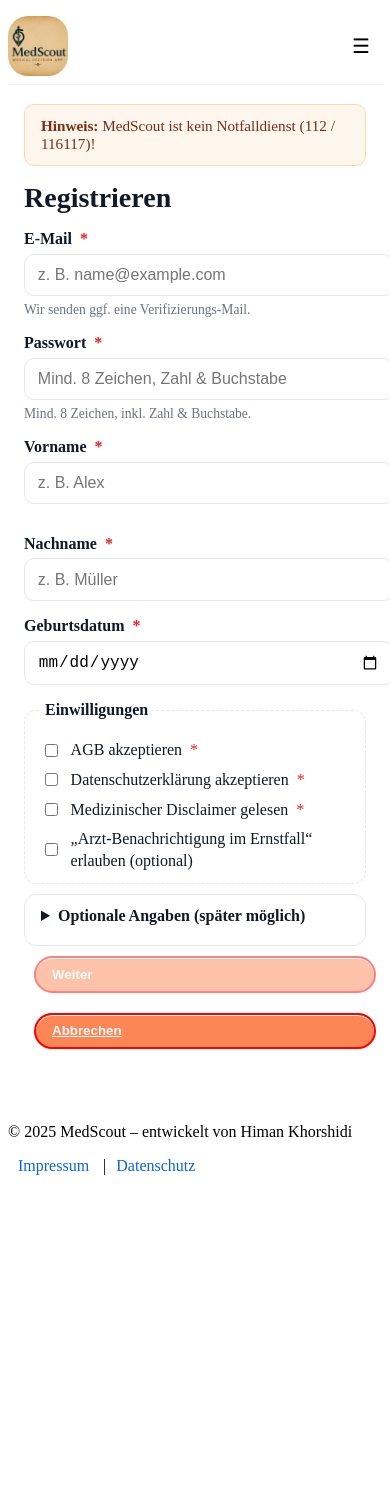
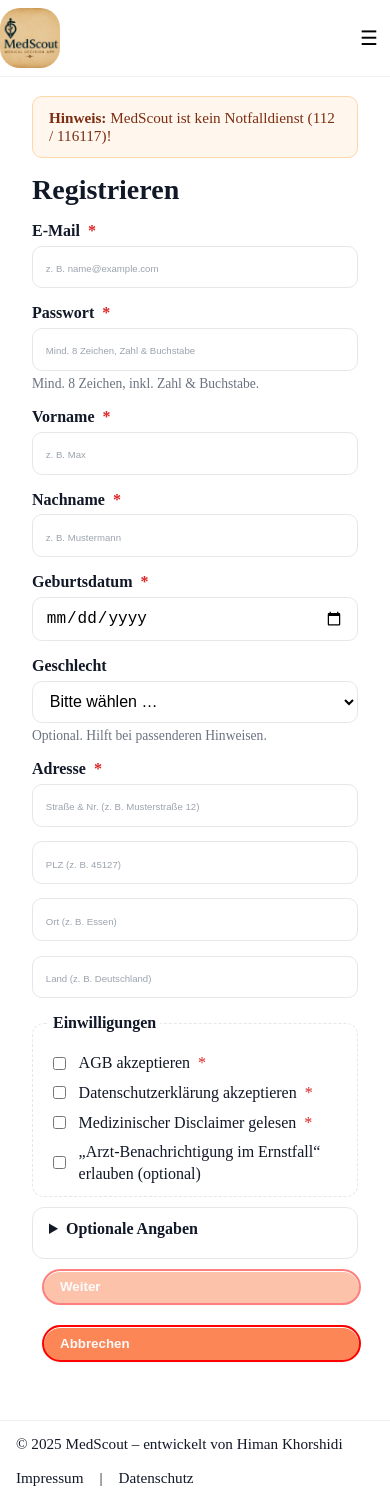
Before and after one commit to Himan-Herman/entscheidungs-app-imac-, a React (Vite) app in the folder client/: page /register in a window 390 px wide. Before the commit the page ends 1191 px from the top, so only its background shows below. Built offline with nearby package versions, Linux system fonts and the light colour scheme.

Commit message:
Regestrierungsseite erweitert

```diff
--- a/client/src/components/Footer.jsx
+++ b/client/src/components/Footer.jsx
@@ -5,12 +5,15 @@
 
 export default function Footer() {
   return (
-    <footer className="ms-footer">
-      <p>© 2025 MedScout – entwickelt von Himan Khorshidi</p>
-      <p>
-        <Link to="/impressum" className="ms-footer-link">Impressum</Link> |
-        <Link to="/datenschutz" className="ms-footer-link">Datenschutz</Link>
-      </p>
+    <footer className="footer">
+      <div className="container inner">
+        <div>© 2025 MedScout – entwickelt von Himan Khorshidi</div>
+        <nav className="links">
+          <a href="/impressum">Impressum</a>
+          <span>|</span>
+          <a href="/datenschutz">Datenschutz</a>
+        </nav>
+      </div>
     </footer>
   );
 }
--- a/client/src/main.jsx
+++ b/client/src/main.jsx
@@ -1,4 +1,5 @@
 import React from "react";
+import "./styles/layout.css";
 import ReactDOM from "react-dom/client";
 import { BrowserRouter as Router, Routes, Route, Navigate } from "react-router-dom";
 import Intro from "./pages/Intro";
--- a/client/src/pages/Register.jsx
+++ b/client/src/pages/Register.jsx
@@ -3,10 +3,10 @@
 import "../styles/Register.css";
 
 const pwdRule =
-  /^(?=.*[A-Za-z])(?=.*\d)[A-Za-z\d!@#$%^&*()_\-+=\[{\]}:;,.?~]{8,}$/; // ≥8, 1 Buchstabe, 1 Zahl
+  /^(?=.*[A-Za-z])(?=.*\d)[A-Za-z\d!@#$%^&*()_\-+=[{\]}:;,.?~]{8,}$/;
 
 export default function Register() {
-  const navigate = useNavigate(); // <— BUGFIX: konsistente Benennung
+  const navigate = useNavigate(); //
   const [form, setForm] = useState({
     email: "", password: "",
     first_name: "", last_name: "", date_of_birth: "",
@@ -14,10 +14,45 @@
     accept_privacy: false,
     accept_med_disclaimer: false,
     doctor_alert_consent: false,
-    phone: "", postal_code: "", country: ""
+    phone: "", postal_code: "", country: "",
+    address_line: "", city: "",
+    gender: "", // "weiblich" | "männlich" | "divers" | "keine_angabe"
+
+    insurance_type: ""
   });
+
   const [busy, setBusy] = useState(false);
   const [err, setErr] = useState("");
+  const MAX_DOCTORS = 5;
+
+
+  const [doctors, setDoctors] = useState([
+    { name: "", specialty: "", clinic_name: "", email_secure: "", phone: "", address: "", allow_alerts: false }
+  ]);
+  const [doctorMsg, setDoctorMsg] = useState("");
+
+  function addDoctor() {
+    if (doctors.length >= MAX_DOCTORS) {
+      setDoctorMsg(`Maximal ${MAX_DOCTORS} Ärzte möglich.`);
+      return;
+    }
+    setDoctorMsg("");
+    setDoctors(d => [...d, { name: "", specialty: "", clinic_name: "", email_secure: "", phone: "", address: "", allow_alerts: false }]);
+    // optional: Fokus auf neues Feld
+    setTimeout(() => {
+      const el = document.getElementById(`doc-name-${doctors.length}`);
+      el?.focus();
+    }, 0);
+  }
+  function removeDoctor(idx) {
+    setDoctors(d => d.filter((_, i) => i !== idx));
+    setDoctorMsg("");
+  }
+  function setDoctor(idx, key, value) {
+    setDoctors(d => d.map((doc, i) => (i === idx ? { ...doc, [key]: value } : doc)));
+  }
+
+
 
   const isMinor = useMemo(() => {
     if (!form.date_of_birth) return false;
@@ -44,13 +79,16 @@
     if (!valid) { setErr("Bitte Pflichtfelder prüfen und Richtlinien akzeptieren."); return; }
     setBusy(true);
     try {
+      const doctorsClean = doctors
+      .filter(d => d.name || d.specialty || d.clinic_name || d.email_secure || d.phone || d.address)
+      .slice(0, MAX_DOCTORS);
       const res = await fetch("/api/auth/register", {
         method: "POST",
         headers: { "Content-Type": "application/json" },
         body: JSON.stringify({
           user: {
             email: form.email,
-            password: form.password, // Backend hasht
+            password: form.password,
             first_name: form.first_name,
             last_name: form.last_name,
             date_of_birth: form.date_of_birth,
@@ -59,13 +97,18 @@
             phone: form.phone || null,
             postal_code: form.postal_code || null,
             country: form.country || null,
+            insurance_type: form.insurance_type || null,
+            address_line: form.address_line || null,
+            city: form.city || null,
+            gender: form.gender || null,
           },
           consent: {
             terms_accepted: form.accept_terms,
             privacy_accepted: form.accept_privacy,
             medical_disclaimer_accepted: form.accept_med_disclaimer,
             doctor_alert_consent: form.doctor_alert_consent
-          }
+          },
+          doctors: doctorsClean
         })
       });
       if (!res.ok) throw new Error("Registrierung fehlgeschlagen.");
@@ -81,7 +124,8 @@
   function setField(k, v) { setForm(prev => ({ ...prev, [k]: v })); }
 
   return (
-    <main className="register-container">
+    <main className="container">
+      <section className="register-container">
       <div className="alert-bar" role="note">
         <strong>Hinweis:</strong> MedScout ist kein Notfalldienst (112 / 116117)!
       </div>
@@ -89,7 +133,7 @@
       <h1 className="h1">Registrieren</h1>
 
       <form className="form" onSubmit={submit} noValidate>
-        {/* Pflichtfelder */}
+
         <div className="field">
           <label htmlFor="email" className="label">
             E-Mail <span className="req" aria-hidden="true">*</span>
@@ -106,7 +150,7 @@
             onChange={e => setField("email", e.target.value)}
             aria-describedby="email-hint"
           />
-          <small id="email-hint" className="hint">Wir senden ggf. eine Verifizierungs-Mail.</small>
+
         </div>
 
         <div className="field">
@@ -138,7 +182,7 @@
             <input
               id="first_name"
               className="input"
-              placeholder="z. B. Alex"
+              placeholder="z. B. Max"
               autoComplete="given-name"
               required
               value={form.first_name}
@@ -152,7 +196,7 @@
             <input
               id="last_name"
               className="input"
-              placeholder="z. B. Müller"
+              placeholder="z. B. Mustermann"
               autoComplete="family-name"
               required
               value={form.last_name}
@@ -181,8 +225,64 @@
             </div>
           )}
         </div>
+        <div className="field">
+  <label htmlFor="gender" className="label">Geschlecht</label>
+  <select
+    id="gender"
+    className="input"
+    value={form.gender}
+    onChange={e => setField("gender", e.target.value)}
+  >
+    <option value="">Bitte wählen …</option>
+    <option value="weiblich">Weiblich</option>
+    <option value="männlich">Männlich</option>
+    <option value="divers">Divers</option>
+    <option value="keine_angabe">Keine Angabe</option>
+  </select>
+  <small className="hint">Optional. Hilft bei passenderen Hinweisen.</small>
+</div>
 
-        {/* Consents */}
+
+<div className="field">
+<label className="label">Adresse <span className="req" aria-hidden="true">*</span><span className="sr-only"> (Pflichtfeld)</span></label>
+  <div className="grid-4">
+    <input
+      className="input"
+      id="address_line"
+      placeholder="Straße & Nr. (z. B. Musterstraße 12)"
+      autoComplete="address-line1"
+      value={form.address_line}
+      onChange={e => setField("address_line", e.target.value)}
+      required />
+    <input
+      className="input"
+      id="postal_code2"
+      placeholder="PLZ (z. B. 45127)"
+      autoComplete="postal-code"
+      value={form.postal_code}
+
+      onChange={e => setField("postal_code", e.target.value)}
+      required/>
+    <input
+      className="input"
+      id="city"
+      placeholder="Ort (z. B. Essen)"
+      autoComplete="address-level2"
+      value={form.city}
+      onChange={e => setField("city", e.target.value)}
+      required/>
+    <input
+      className="input"
+      id="country2"
+      placeholder="Land (z. B. Deutschland)"
+      autoComplete="country-name"
+      value={form.country}
+      onChange={e => setField("country", e.target.value)}
+      required/>
+  </div>
+</div>
+
+
         <fieldset className="consents">
           <legend className="legend">Einwilligungen</legend>
 
@@ -226,43 +326,150 @@
           </label>
         </fieldset>
 
-        {/* Optional – „Später hinzufügen“ */}
+
         <details className="opt-details">
-          <summary className="opt-summary">Optionale Angaben (später möglich)</summary>
+          <summary className="opt-summary">Optionale Angaben</summary>
+          <fieldset className="doctors-block">
+  <legend className="legend">Ärzte & Behandler (optional)</legend>
+
+  {doctors.map((doc, i) => (
+    <div key={i} className="doctor-card">
+      <div className="doctor-title">Arzt {i + 1}</div>
       <div className="grid-2">
         <div className="field">
-              <label htmlFor="phone" className="label">Telefon</label>
+          <label className="label" htmlFor={`doc-name-${i}`}>Name des Arztes/der Ärztin</label>
           <input
-                id="phone"
+            id={`doc-name-${i}`}
             className="input"
-                placeholder="+49 160 1234567"
-                autoComplete="tel"
-                value={form.phone}
-                onChange={e => setField("phone", e.target.value)}
+            placeholder="z. B. Dr. med. Max Mustermann"
+            value={doc.name}
+            onChange={e => setDoctor(i, "name", e.target.value)}
           />
         </div>
         <div className="field">
-              <label htmlFor="postal_code" className="label">PLZ</label>
+          <label className="label" htmlFor={`doc-specialty-${i}`}>Fachrichtung</label>
+          <select
+            id={`doc-specialty-${i}`}
+            className="input"
+            value={doc.specialty}
+            onChange={e => setDoctor(i, "specialty", e.target.value)}
+          >
+            <option value="">Bitte wählen …</option>
+            <option value="Hausarzt">Hausarzt</option>
+            <option value="Internist">Internist</option>
+            <option value="Dermatologie">Dermatologie</option>
+            <option value="Gynäkologie">Gynäkologie</option>
+            <option value="Urologie">Urologie</option>
+            <option value="Orthopädie">Orthopädie</option>
+            <option value="Pädiatrie">Pädiatrie</option>
+            <option value="Kardiologie">Kardiologie</option>
+            <option value="HNO">HNO</option>
+            <option value="Neurologie">Neurologie</option>
+            <option value="Sonstiges">Sonstiges</option>
+          </select>
+        </div>
+      </div>
+
+      <div className="grid-2">
+        <div className="field">
+          <label className="label" htmlFor={`doc-clinic-${i}`}>Praxis / Klinik</label>
           <input
-                id="postal_code"
+            id={`doc-clinic-${i}`}
             className="input"
-                placeholder="z. B. 45127"
-                autoComplete="postal-code"
-                value={form.postal_code}
-                onChange={e => setField("postal_code", e.target.value)}
+            placeholder="z. B. MVZ Stadtmitte"
+            value={doc.clinic_name}
+            onChange={e => setDoctor(i, "clinic_name", e.target.value)}
+          />
+        </div>
+        <div className="field">
+          <label className="label" htmlFor={`doc-email-${i}`}>E-Mail (bevorzugt sicher)</label>
+          <input
+            id={`doc-email-${i}`}
+            type="email"
+            className="input"
+            placeholder="praxis@beispiel.de"
+            value={doc.email_secure}
+            onChange={e => setDoctor(i, "email_secure", e.target.value)}
           />
         </div>
       </div>
+
+      <div className="grid-2">
         <div className="field">
-            <label htmlFor="country" className="label">Land</label>
+          <label className="label" htmlFor={`doc-phone-${i}`}>Telefon</label>
           <input
-              id="country"
+            id={`doc-phone-${i}`}
             className="input"
-              placeholder="z. B. Deutschland"
-              autoComplete="country-name"
-              value={form.country}
-              onChange={e => setField("country", e.target.value)}
+            placeholder="+49 …"
+            value={doc.phone}
+            onChange={e => setDoctor(i, "phone", e.target.value)}
           />
+        </div>
+        <div className="field">
+          <label className="label" htmlFor={`doc-address-${i}`}>Adresse</label>
+          <input
+            id={`doc-address-${i}`}
+            className="input"
+            placeholder="Straße Nr., PLZ, Ort"
+            value={doc.address}
+            onChange={e => setDoctor(i, "address", e.target.value)}
+          />
+        </div>
+      </div>
+
+      <label className="check">
+        <input
+          type="checkbox"
+          checked={doc.allow_alerts}
+          onChange={e => setDoctor(i, "allow_alerts", e.target.checked)}
+        />
+        <span>Darf im Ernstfall benachrichtigt werden</span>
+      </label>
+
+      <div className="doctor-actions">
+        <button
+          type="button"
+          className="btn btn-outline btn-small"
+          onClick={() => removeDoctor(i)}
+        >
+          Entfernen
+        </button>
+      </div>
+    </div>
+  ))}
+
+<button
+  type="button"
+  className="btn btn-primary add-doctor"
+  onClick={addDoctor}
+  disabled={doctors.length >= MAX_DOCTORS}
+  aria-disabled={doctors.length >= MAX_DOCTORS}
+>
+  + Arzt hinzufügen
+</button>
+
+<div className="doctor-limit">
+  <span>noch {MAX_DOCTORS - doctors.length} / {MAX_DOCTORS} möglich</span>
+  {doctorMsg && <span className="error">{doctorMsg}</span>}
+</div>
+
+</fieldset>
+
+
+          <div className="field">
+   <label htmlFor="insurance_type" className="label">Versicherungsstatus</label>
+   <select
+     id="insurance_type"
+     className="input"
+     value={form.insurance_type}
+     onChange={e => setField("insurance_type", e.target.value)}
+   >
+     <option value="">Bitte wählen …</option>
+     <option value="gesetzlich">Gesetzlich</option>
+     <option value="privat">Privat</option>
+     <option value="sonstiges">Sonstiges</option>
+   </select>
+   <small className="hint">Keine Nummern im MVP – nur der Status.</small>
  </div>
         </details>
 
@@ -287,6 +494,7 @@
 
 
       </form>
+      </section>
     </main>
   );
 }
--- a/client/src/styles/Register.css
+++ b/client/src/styles/Register.css
@@ -68,15 +68,9 @@
   font-size: 0.85rem;
 }
 
-.grid-2 {
-  display: grid;
-  grid-template-columns: 1fr 1fr;
-  gap: 0.9rem;
-}
+.grid-2{ display:grid; grid-template-columns:repeat(2,minmax(0,1fr)); column-gap:1rem; }
+@media (max-width:640px){ .grid-2{ grid-template-columns:1fr; } }
 
-@media (max-width: 640px) {
-  .grid-2 { grid-template-columns: 1fr; }
-}
 
 .minor-note {
   margin-top: 0.5rem;
@@ -151,29 +145,87 @@
   white-space: nowrap; border: 0;
 }
 .btn-primary {
-  background: #111827; /* dunkel, guter Kontrast */
+  background: #111827;
   color: #fff;
 }
 .btn-primary:hover:not(:disabled) { filter: brightness(0.92); }
 
 .btn-ghost {
-  margin-top: .5rem;
+  margin: .5rem;
   background: transparent;
   border: none;
   color: #111827;
   text-decoration: underline;
 }
 .btn{
-  width:100%; padding:.85rem 1rem; border-radius:12px;
+  width:98%; padding:.85rem 1rem; border-radius:12px;
   border:1px solid var(--border); background:#f9fafb; font-weight:700; cursor:pointer;
 }
 .btn:disabled{ opacity:.55; cursor:not-allowed; }
 .btn-primary{ background:#111827; color:#fff; }
 .btn-primary:hover:not(:disabled){ filter:brightness(.92); }
-.btn-ghost{ margin-top:.5rem; background:transparent; border:none; color:#111827; text-decoration:underline; }
+.btn-ghost{ margin-top:.5rem; background:transparent; border:none; color:#111827; text-decoration:none; }
 
-/* Screenreader-only */
+
 .sr-only{
   position:absolute; width:1px; height:1px; padding:0; margin:-1px; overflow:hidden;
   clip:rect(0,0,0,0); white-space:nowrap; border:0;
 }
+
+
+
+
+.doctors-block{
+  margin-top:1rem;
+  padding:.75rem 1rem;
+  border:1px dashed var(--border);
+  border-radius:12px;
+}
+
+
+.doctor-card{
+  border:1px solid var(--border);
+  border-radius:12px;
+  padding:.9rem;
+  margin:.75rem 0;
+  background:#fff;
+}
+
+.doctor-actions{
+  display:flex;
+  justify-content:flex-end;
+  margin-top:.5rem;
+}
+
+
+.add-doctor{
+  width:97%;
+
+  margin-top:.5rem;
+}
+
+
+.btn-small{ padding:.45rem .7rem; border-radius:10px; font-weight:600; }
+.btn-outline{
+  background:#fff;
+  border:1px solid var(--border);
+}
+.btn-outline:hover{ background:#f9fafb; }
+
+
+
+.grid-4{
+  display:grid;
+  grid-template-columns: 2fr 1fr 1.2fr 1.2fr;
+  column-gap:1rem;
+  row-gap:.9rem;
+}
+@media (max-width: 900px){ .grid-4{ grid-template-columns: 1fr 1fr; } }
+@media (max-width: 520px){ .grid-4{ grid-template-columns: 1fr; } }
+
+
+.input::placeholder{
+  font-size: 0.60rem;
+  color: #9ca3af;
+  opacity: 1;
+}
--- a/client/src/styles/Startseite.css
+++ b/client/src/styles/Startseite.css
@@ -14,8 +14,8 @@
 
 
   .bereich p {
-    margin-bottom: 0.6rem; /* sorgt für mehr Luft */
-    line-height: 1.5;      /* bessere Lesbarkeit */
+    margin-bottom: 0.6rem;
+    line-height: 1.5;
   }
 
 
@@ -23,10 +23,7 @@
 
 
 
-  /* Grid bleibt wie gehabt */
 
-/* Buttons statt divs (barriereärmer + klickbar) */
-/* Basis-Stil für alle */
 .startseite-grid .bereich {
   appearance: none;
   border-radius: 12px;
@@ -38,28 +35,28 @@
   outline-offset: 4px;
 }
 
-/* Bild-Analyse → Hellblau */
+
 .startseite-grid .bereich.bild-chat {
-  background-color: #eaffebc9;   /* zartes Blau */
-  border: 2px solid #4A90E2;   /* Akzentblau */
+  background-color: #eaffebc9;
+  border: 2px solid #4A90E2;
   box-shadow: 0 2px 8px rgba(74, 144, 226, 0.25);
 }
 
-/* Symptom-Check → Mint/Petrol */
+
 .startseite-grid .bereich.symptom-chat {
-  background-color: #defffc;   /* Mint */
-  border: 2px solid #2D9C8C;   /* Petrol */
+  background-color: #defffc;
+  border: 2px solid #2D9C8C;
   box-shadow: 0 2px 8px rgba(45, 156, 140, 0.25);
 }
 
-/* Body-Map → Indigo/Neutral */
+
 .startseite-grid .bereich.koerperregionen {
-  background-color: #fffde3;   /* sehr helles Indigo */
-  border: 2px solid #5A6ACF;   /* Indigo */
+  background-color: #fffde3;
+  border: 2px solid #5A6ACF;
   box-shadow: 0 2px 8px rgba(90, 106, 207, 0.25);
 }
 
-/* Aktiver Puls-Effekt bleibt gleich */
+
 .startseite-grid .bereich.is-active {
   animation: pulseHighlight 2s ease-in-out infinite;
   background-color: #f6f1f1;
@@ -72,7 +69,7 @@
   background-color: #fff;
 }
 
-/* Sanfte Puls-Animation */
+
 @keyframes pulseHighlight {
   0% {
     transform: scale(1);
@@ -91,7 +88,7 @@
 .startseite-grid .bereich.is-active {
   animation: pulseHighlight 2s ease-in-out infinite;
   background-color: #fff0f8;
-  border-color: #b7c7ff; /* dezenter Akzent */
+  border-color: #b7c7ff;
 }
 
 
@@ -100,7 +97,7 @@
   line-height: 1.5;
 }
 
-/* Weniger Bewegung respektieren */
+
 @media (prefers-reduced-motion: reduce) {
   .startseite-grid .bereich,
   .startseite-grid .bereich.is-active,
@@ -109,3 +106,19 @@
     transform: none;
   }
 }
+
+
+
+
+.doctor-title{
+  font-weight: 700;
+  margin-bottom: .5rem;
+}
+.doctor-limit{
+  display: flex;
+  justify-content: space-between;
+  align-items: center;
+  margin-top: .35rem;
+  font-size: .9rem;
+  color: var(--muted);
+}
--- a/client/src/styles/layout.css
+++ b/client/src/styles/layout.css
@@ -1,26 +1,25 @@
-/* Grundlayout */
+
 :root { --container: 1100px; }
 
 *, *::before, *::after { box-sizing: border-box; }
 html, body { margin: 0; }
 
-/* Zentrale Breite für alle Seiteninhalte */
+
 .container {
   max-width: var(--container);
-  margin: 0 auto;          /* zentriert horizontal */
-  padding: 0 16px;         /* Rand innen für kleine Screens */
+  margin: 0 auto;
+  padding: 0 16px;
 }
 
-/* Seitenkopf mit Titel + Actions (z. B. „Neues Gespräch“) */
+
 .page-header {
   display: flex;
   align-items: center;
-  justify-content: space-between;  /* Titel links, Button rechts */
+  justify-content: space-between;
   gap: 1rem;
   margin: 1.25rem 0;
 }
 
-/* Footer konsistent links/rechts ausrichten */
 .footer {
   border-top: 1px solid #eee;
   padding: 14px 0;
@@ -30,7 +29,7 @@
 .footer .inner {
   display: flex;
   align-items: center;
-  justify-content: space-between;  /* links ©, rechts Links */
+  justify-content: space-between;
   gap: 1rem;
   flex-wrap: wrap;
 }
@@ -39,4 +38,4 @@
   gap: 1rem;
 }
 .footer a { color: inherit; text-decoration: none; }
-.footer a:hover { text-decoration: underline; }
+.footer a:hover { text-decoration: none; }
```
Also changed, not shown: 1 other file (tests, documents, lock files or other folders). Lines whose indentation alone changed are shown as unchanged.
